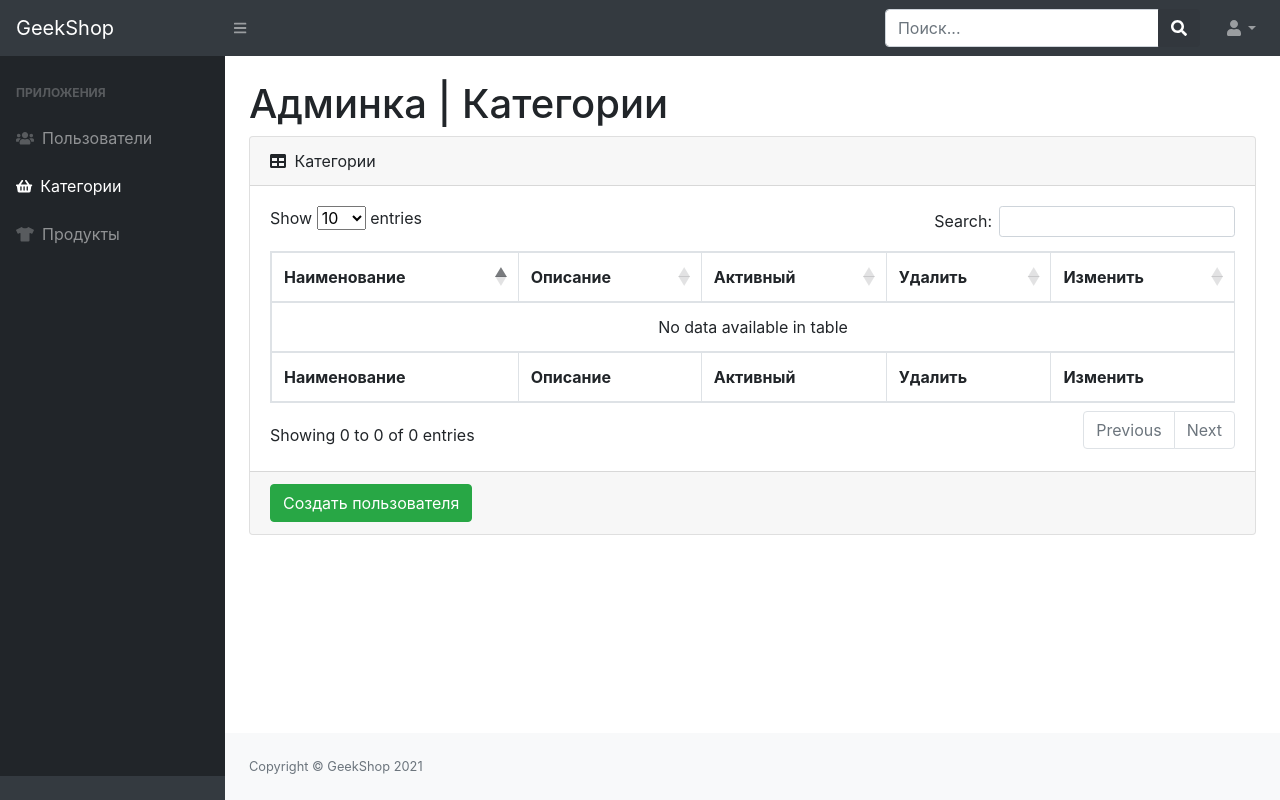
After one commit to Nikolos123/1182, a Django app: page /admins/category/ in a window 1280 px wide. The commit adds this page. Run offline with Django 3.2, Linux system fonts and the light colour scheme; the visitor is signed in with stand-in values (Sample User, id 1); data that the repository does not hold is empty; parts of the project's set-up code (start-up, migrations or seed data) failed here and were passed over; some libraries are stand-ins or nearby versions.

Commit message:
next level

```diff
--- /dev/null
+++ b/geekshop/admins/templates/admins/admin-category-read.html
@@ -0,0 +1,84 @@
+{% extends 'admins/base.html' %}
+
+{% block content %}
+
+    <div id="layoutSidenav_content">
+        <main>
+            <div class="container-fluid">
+                <h1 class="mt-4">{{ title }}</h1>
+                <div class="card mb-4">
+                    <div class="card-header">
+                        <i class="fas fa-table mr-1"></i>
+                        Категории
+                    </div>
+                    <div class="card-body">
+                        <div class="table-responsive">
+                            <table class="table table-bordered" id="dataTable" width="100%" cellspacing="0">
+                                <thead>
+                                <tr>
+                                    <th>Наименование</th>
+                                    <th>Описание</th>
+                                    <th>Активный</th>
+                                    <th>Удалить</th>
+                                    <th>Изменить</th>
+                                </tr>
+                                </thead>
+                                <tfoot>
+                                <tr>
+                                    <th>Наименование</th>
+                                    <th>Описание</th>
+                                    <th>Активный</th>
+                                    <th>Удалить</th>
+                                    <th>Изменить</th>
+                                </tr>
+                                </tfoot>
+                                <tbody>
+
+                                {% for category in object_list %}
+                                    <tr>
+                                        <td>{{ category.name }}</td>
+                                        <td>{{ category.description }}</td>
+                                        <td class="text-center">
+                                            {% if user.is_active %}
+                                                <i class="fas fa-check-circle"></i>
+                                            {% else %}
+
+                                                <i class="fas fa-times-circle"></i>
+                                            {% endif %}
+                                        </td>
+                                        <td>
+                                            <form action="{% url 'admins:admin_category_delete' category.id %}" method="post">
+                                                {% csrf_token %}
+                                                <input class="btn btn-danger btn-block" type="submit" value="Удалить">
+                                            </form>
+                                        </td>
+                                        <td>
+                                            <form action="{% url 'admins:admin_category_update' category.id %}" method="post">
+                                                {% csrf_token %}
+                                                <input class="btn btn-success btn-block" type="submit" value="Изменить">
+                                            </form>
+                                        </td>
+                                    </tr>
+                                {% endfor %}
+                                </tbody>
+                            </table>
+                        </div>
+                    </div>
+                    <div class="card-footer">
+                        <a href="{% url 'admins:admin_users_create' %}">
+                            <button class="btn btn-success">Создать пользователя</button>
+                        </a>
+                    </div>
+                </div>
+            </div>
+        </main>
+        <footer class="py-4 bg-light mt-auto">
+            <div class="container-fluid">
+                <div class="d-flex align-items-center justify-content-between small">
+                    <div class="text-muted">Copyright &copy; GeekShop 2021</div>
+                </div>
+            </div>
+        </footer>
+    </div>
+
+{% endblock %}
--- a/geekshop/admins/templates/admins/base.html
+++ b/geekshop/admins/templates/admins/base.html
@@ -53,7 +53,7 @@
                         </div>
                         Пользователи
                     </a>
-                    <a class="nav-link" href="index.html">
+                    <a class="nav-link" href="{% url 'admins:admin_category' %}">
                         <div class="sb-nav-link-icon">
                             <i class="fas fa-shopping-basket"></i>
                         </div>
--- a/geekshop/admins/urls.py
+++ b/geekshop/admins/urls.py
@@ -3,7 +3,7 @@
 
 app_name = 'admins'
 
-from .views import index,UserDeleteView,UserUpdateView ,UserCreateView,UserListView
+from .views import index,UserDeleteView,UserUpdateView ,UserCreateView,UserListView,CategoryListView
     # admin_users , admin_users_create,admin_users_update,admin_users_delete
 
 urlpatterns = [
@@ -12,4 +12,10 @@
     path('user-create/', UserCreateView.as_view(), name='admin_users_create'),
     path('user-update/<int:pk>', UserUpdateView.as_view(), name='admin_users_update'),
     path('user-delete/<int:pk>', UserDeleteView.as_view(), name='admin_users_delete'),
+
+path('category/', CategoryListView.as_view(), name='admin_category'),
+path('category-update/<int:pk>/', CategoryListView.as_view(), name='admin_category_update'),
+
+
+
 ]
--- a/geekshop/admins/views.py
+++ b/geekshop/admins/views.py
@@ -7,6 +7,7 @@
 from django.views.generic.edit import CreateView,UpdateView,DeleteView
 
 from admins.forms import UserAdminRegisterForm,UserAdminProfileForm
+from products.models import ProductsCategory, Product
 from users.models import User
 # Create your views here.
 
@@ -78,9 +79,21 @@
         self.object.save()
         return HttpResponseRedirect(self.get_success_url())
 
-# @user_passes_test(lambda u: u.is_superuser)
-# def admin_users_delete(request,id):
-#     user = User.objects.get(id=id)
-#     user.is_active = False
-#     user.save()
-#     return  HttpResponseRedirect(reverse('admins:admin_users'))
+
+
+#category
+
+
+
+class CategoryListView(ListView):
+    model = ProductsCategory
+    template_name = 'admins/admin-category-read.html'
+
+    def get_context_data(self, *, object_list=None, **kwargs):
+        context = super(CategoryListView, self).get_context_data(**kwargs)
+        context['title'] = 'Админка | Категории'
+        return context
+
+    @method_decorator(user_passes_test(lambda u: u.is_superuser))
+    def dispatch(self, request, *args, **kwargs):
+        return super(CategoryListView, self).dispatch(request, *args, **kwargs)
```
Also changed, not shown: geekshop/admins/templates/admins/admin-category-create.html (added, +70 -0 lines), geekshop/admins/templates/admins/admin-category-update-delete.html (added, +76 -0 lines).
